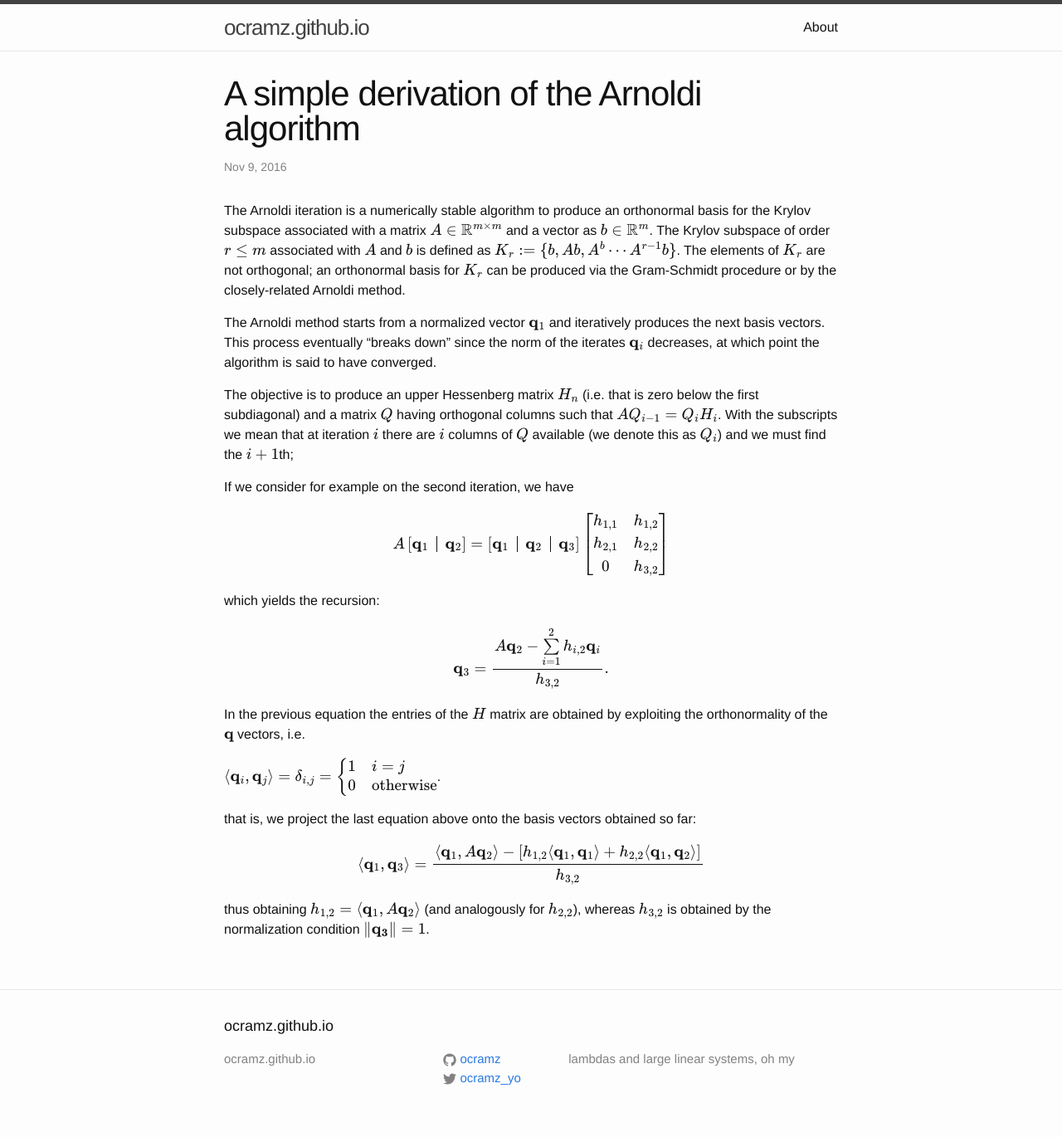
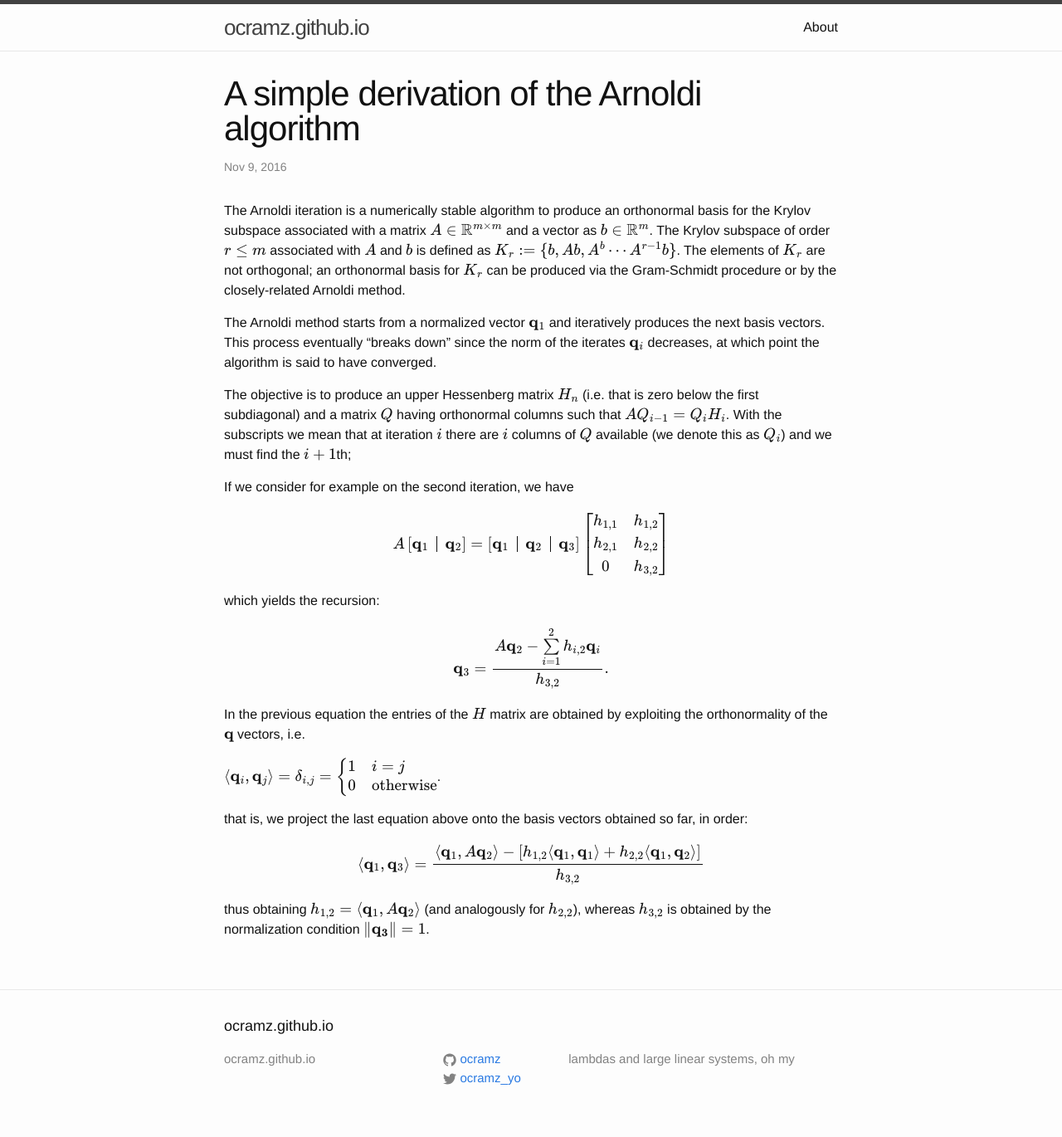
Before and after one commit to ocramz/ocramz.github.io, a Jekyll site: the page built from _posts/2016-11-09-arnoldi-alt.markdown, in a window 1280 px wide. Shown: the whole page at 83% size. Built offline with Jekyll 4.4.1, drawn with Linux system fonts in a browser that asks for light colours; formulas are drawn with MathJax 3.

Commit message:
Arnoldi post

```diff
--- a/_posts/2016-11-09-arnoldi-alt.markdown
+++ b/_posts/2016-11-09-arnoldi-alt.markdown
@@ -10,7 +10,7 @@ The Krylov subspace of order $$r \leq m$$ associated with $$A$$ and $$b$$ is def
 
 The Arnoldi method starts from a normalized vector $$\mathbf{q}_1$$ and iteratively produces the next basis vectors. This process eventually "breaks down" since the norm of the iterates $$\mathbf{q}_i$$ decreases, at which point the algorithm is said to have converged.
 
-The objective is to produce an upper Hessenberg matrix $$H_n$$ (i.e. that is zero below the first subdiagonal) and a matrix $$Q$$ having orthogonal columns such that $$A Q_{i - 1} = Q_i H_i$$.
+The objective is to produce an upper Hessenberg matrix $$H_n$$ (i.e. that is zero below the first subdiagonal) and a matrix $$Q$$ having orthonormal columns such that $$A Q_{i - 1} = Q_i H_i$$.
 With the subscripts we mean that at iteration $$i$$ there are $$i$$ columns of $$Q$$ available (we denote this as $$Q_{i}$$) and we must find the $$i+1$$th;
 
 If we consider for example on the second iteration, we have
@@ -53,7 +53,7 @@ $$
      \end{cases}
 $$.
 
-that is, we project the last equation above onto the basis vectors obtained so far:
+that is, we project the last equation above onto the basis vectors obtained so far, in order:
 
 $$
 \langle \mathbf{q}_1, \mathbf{q}_3 \rangle = \frac{\langle \mathbf{q}_1, A \mathbf{q}_2 \rangle - \left[ h_{1, 2} \langle \mathbf{q}_1, \mathbf{q}_1 \rangle  + h_{2, 2} \langle \mathbf{q}_1, \mathbf{q}_2 \rangle \right] }{h_{3, 2}}
```
